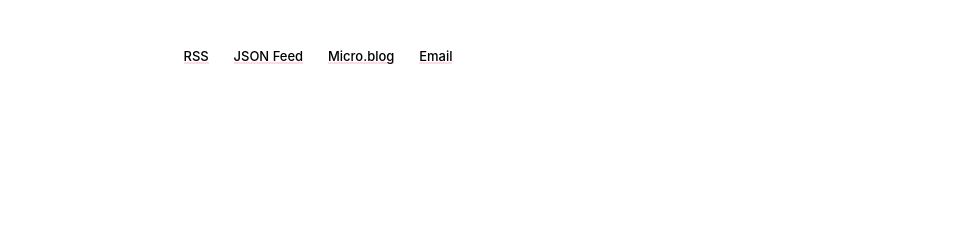
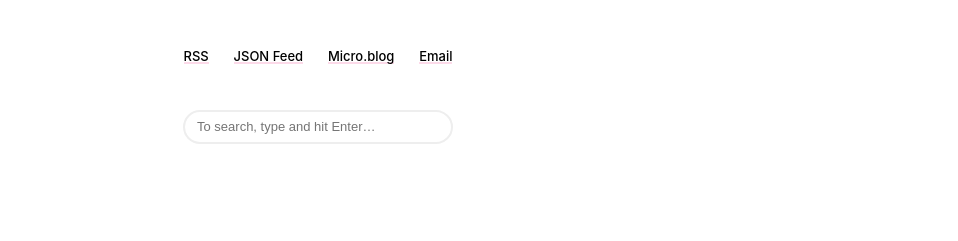
Before and after one commit to microdotblog/theme-marfa, a Jekyll site: the page built from index.html, in a window 1280 px wide. Shown: the part 1245-1486 px from the top of the page, without its empty margins (322-1280 px from the left). Built offline with Jekyll 4.4.1, drawn with Linux system fonts in a browser that asks for light colours; the list of posts is cut into pages by our own code; before the commit the page ends 1360 px from its top, so only the background shows below that.

Commit message:
Implement search

```diff
--- a/_includes/footer.html
+++ b/_includes/footer.html
@@ -1,6 +1,16 @@
+<section id="wrapper">
   <ul>
     <li><a href="/feed.xml">RSS</a></li>
     <li><a href="/feed.json">JSON Feed</a></li>
     <li><a href="https://micro.blog/{{ site.microblog_user }}" rel="me">Micro.blog</a></li>
     <li><a class="u-email" href="mailto:{{ site.email }}" rel="me">Email</a></li>
   </ul>
+  <form method="get" id="search" action="https://duckduckgo.com/">
+    <input type="hidden" name="sites" value="{{ site.url }}"/>
+    <input type="hidden" name="k8" value="#444444"/>
+    <input type="hidden" name="k9" value="#ee4792"/>
+    <input type="hidden" name="kt" value="h"/>
+    <input class="field" type="text" name="q" maxlength="255" placeholder="To search, type and hit Enter&hellip;"/>
+    <input type="submit" value="Search" style="display: none;" />
+  </form>
+</section>
--- a/assets/css/style.css
+++ b/assets/css/style.css
@@ -425,10 +425,15 @@ h2.headline {
 /* Form */
 
 #search input.field {
-	width: 100%;
-	height: 36px;
-	size: 16px;
-	padding-left: 10px;
+	width: 270px;
+	height: 34px;
+	font-size: 13px;
+	font-weight: 400;
+	padding-left: 12px;
+	border: 2px solid #eee;
+	margin-top: 40px;
+	border-radius: 17px;
+	-webkit-appearance: none;
 }
 
 /* Media Queries */
```
Lines whose indentation alone changed are shown as unchanged.
